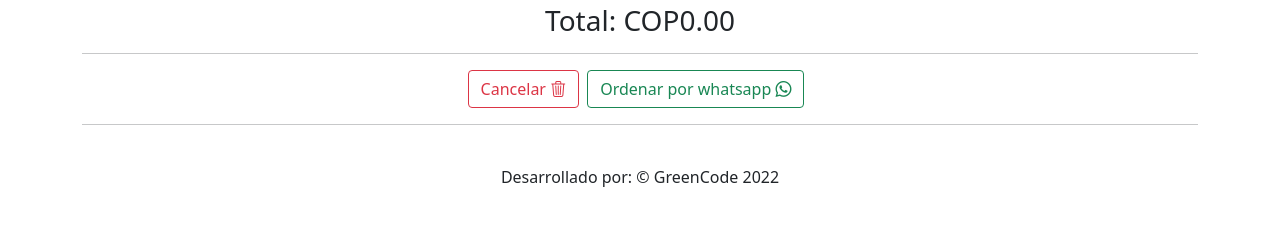
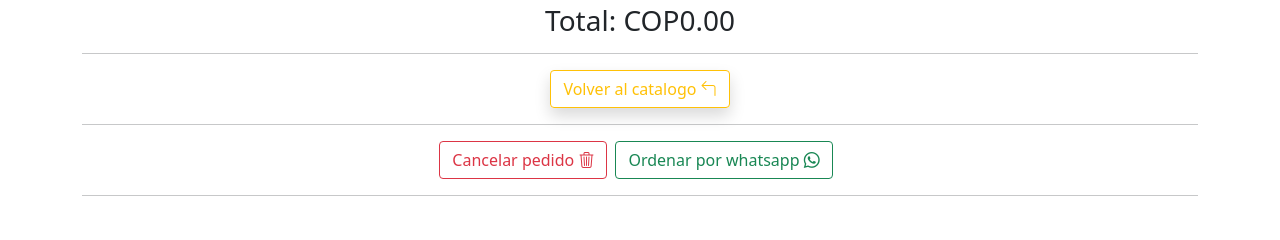
Before and after one commit to AxOrSha2/project-Delivery, an Angular app: page /pay in a window 1280 px wide. Shown: the part 605-845 px from the top of the page. Before the commit the page ends 810 px from the top, so only its background shows below. Built offline with nearby package versions, Linux system fonts and the light colour scheme.

Commit message:
add styles to the components

```diff
--- a/src/app/components/car/car.component.html
+++ b/src/app/components/car/car.component.html
@@ -3,7 +3,7 @@
         <div class="toast-header">
             <strong class="me-auto">Carrito de compras <i class="bi bi-cart-plus"></i></strong>
 
-            <small>{{ totalProducts }} Producto(s)</small>
+            <small class="badge bg-dark">{{ totalProducts }} Producto(s)</small>
 
         </div>
         <div class="toast-body">
--- a/src/app/components/pay/pay.component.html
+++ b/src/app/components/pay/pay.component.html
@@ -23,8 +23,9 @@
                                 <div class="h5 mb-0 font-weight-bold text-gray-800"> {{ product.price | currency: 'COP'
                                     }} x 1 </div>
                             </div>
-                            <div class="col-auto">
-                                <button class="btn btn-outline-warning mx-2">
+
+                            <div class="col-auto mt-2">
+                                <button class="btn btn-outline-warning mx-2 ">
                                     Editar
                                     <i class="bi bi-pencil"></i>
                                 </button>
@@ -42,8 +43,18 @@
                 <h3>Total: {{ totalShopping | currency:'COP' }}</h3>
                 <hr>
                 <div class="col-auto">
+
+                    <a [routerLink]="['/']">
+                        <button class="btn btn-outline-warning mx-2 shadow">
+                            Volver al catalogo
+                            <i class="bi bi-arrow-90deg-left"></i>
+                        </button>
+                    </a>
+                    <hr>
+                </div>
+                <div class="col-auto">
                     <button class="btn btn-outline-danger" (click)="cleanShoppingCart()">
-                        Cancelar
+                        Cancelar pedido
                         <i class="bi bi-trash3"></i>
                     </button>
                     <a href="https://api.whatsapp.com/send/?phone=919988776655&text&app_absent=0" target="_blank">
--- a/src/app/components/register-products/register-products.component.html
+++ b/src/app/components/register-products/register-products.component.html
@@ -33,8 +33,9 @@
 
     <div class="col-12 col-md-6">
 
-
-        <img [src]="image || 'assets/img/no-image.jpg'" class="img-thumbnail w-50" alt="">
+        <div class="text-center">
+            <img [src]="image || 'assets/img/no-image.jpg'" class="img-thumbnail w-50" alt="">
+        </div>
 
 
         <div class="form-group">
--- a/src/app/components/store/store.component.html
+++ b/src/app/components/store/store.component.html
@@ -20,18 +20,28 @@
                 <div class="row">
                     <div class="text-center my-3">
 
-                        <h1>Bienvenido</h1>
+                        <h1>Bienvenido al Catalogo</h1>
                     </div>
 
 
                     <div *ngFor="let product of productList" class="col-xl-3 col-lg-4 col-md-6 col-12 mb-4 p-40">
-                        <div class="bg-grey rounded shadow-sm"><img [src]=" product.img " alt="Lorem" class="img-fluid card-img-top img-store">
+                        <div class="bg-grey rounded shadow-lg"><img [src]=" product.img " alt="Lorem" class="img-fluid card-img-top img-store">
                             <div class="p-4">
                                 <h4> <a class="text-dark"> {{ product.name }}</a></h4>
-                                <p class="small text-muted mb-0"> {{ product.description }}
+
+                                <p class="text-muted mb-2"> {{ product.description }}
                                 </p>
-                                <p class="small text-muted mb-0"> {{ product.price | currency: 'COP' }}
-                                </p>
+
+
+                                <ul class="list-group">
+
+                                    <li class="list-group-item text-center">
+                                        {{ product.price | currency: 'COP $'}}
+
+                                    </li>
+                                </ul>
+
+
                                 <div class="d-flex align-items-center justify-content-center mt-4">
                                     <!-- <a href="/pay" class="w-100"> -->
                                     <a class="w-100">
```
